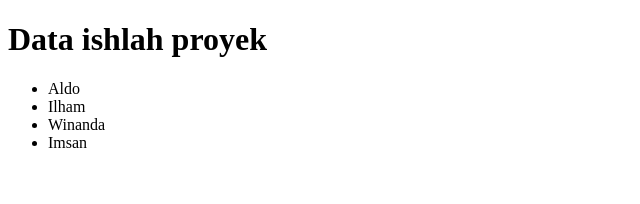
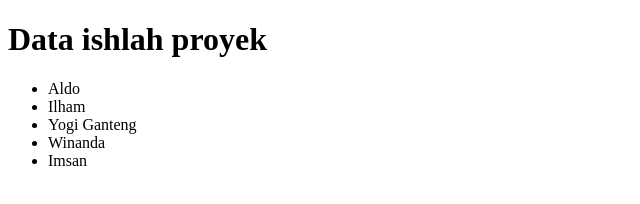
Before and after one commit to rejikun1234/test-remote-3, a plain HTML site: page index.html in a window 1280 px wide. Shown: the whole page, without its empty margins (0-640 px from the left). Drawn offline with Linux system fonts and the light colour scheme.

Commit message:
Menanambahkan Yogi Ganteng

```diff
--- a/index.html
+++ b/index.html
@@ -14,6 +14,8 @@
 
         <li>Ilham</li>
 
+        <li>Yogi Ganteng</li>
+
 
 
         <li>Winanda</li>
```
